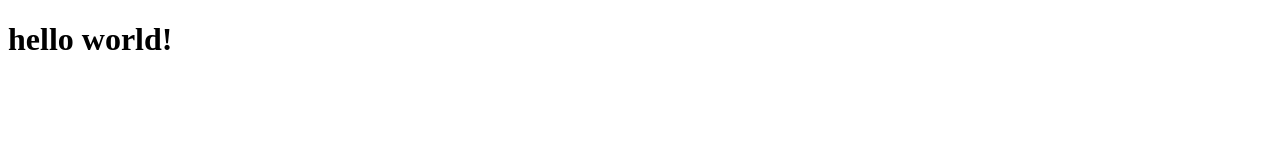
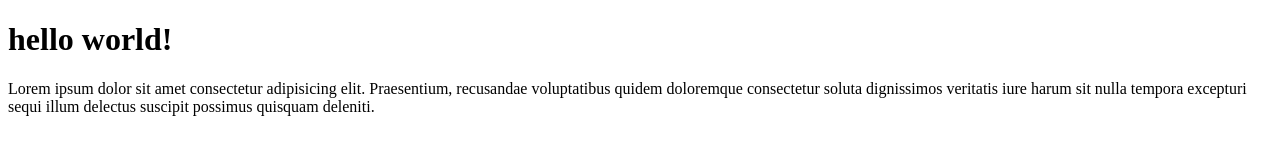
Before and after one commit to rifkiabdillah68/git-test, a plain HTML site: page index.html in a window 1280 px wide. Drawn offline with Linux system fonts and the light colour scheme.

Commit message:
menambahkan paragraf

```diff
--- a/index.html
+++ b/index.html
@@ -7,5 +7,8 @@
 </head>
 <body>
     <h1>hello world!</h1>
+    <p>
+        Lorem ipsum dolor sit amet consectetur adipisicing elit. Praesentium, recusandae voluptatibus quidem doloremque consectetur soluta dignissimos veritatis iure harum sit nulla tempora excepturi sequi illum delectus suscipit possimus quisquam deleniti.
+    </p>
 </body>
 </html>
```
